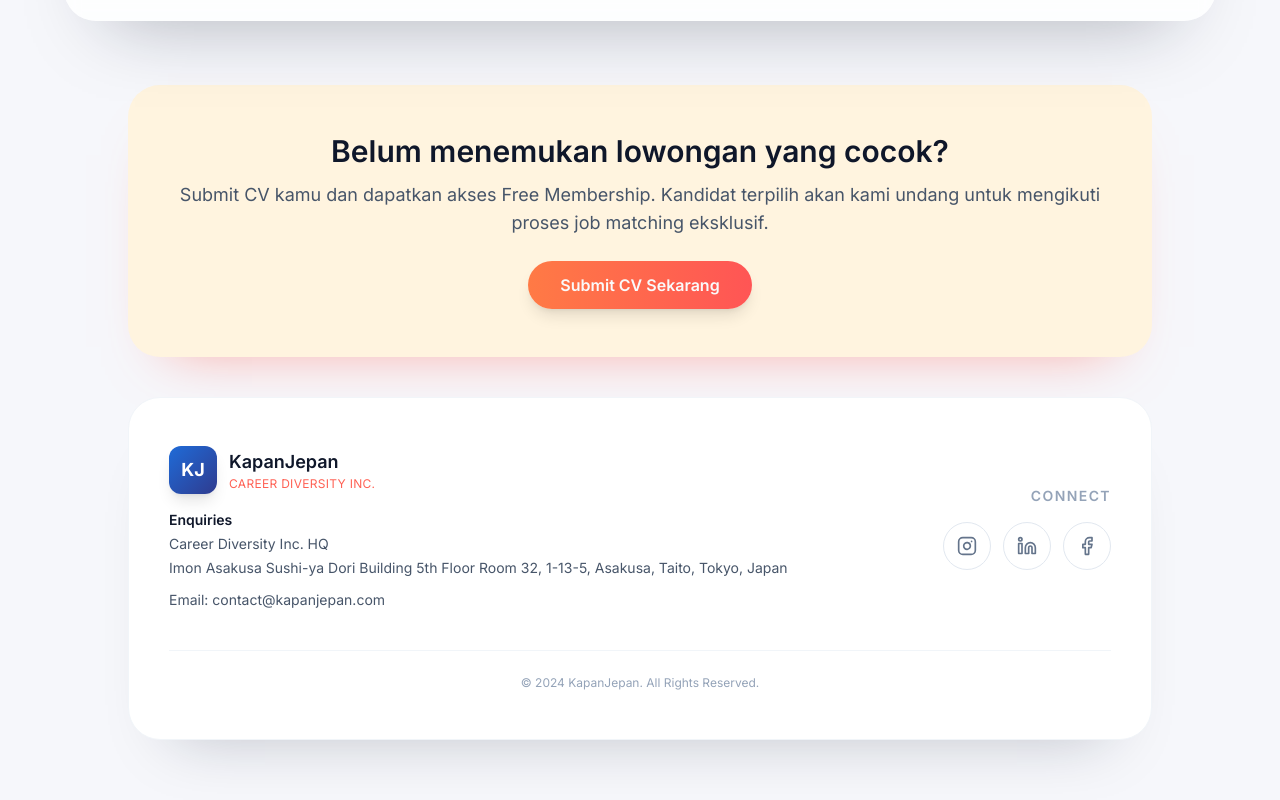
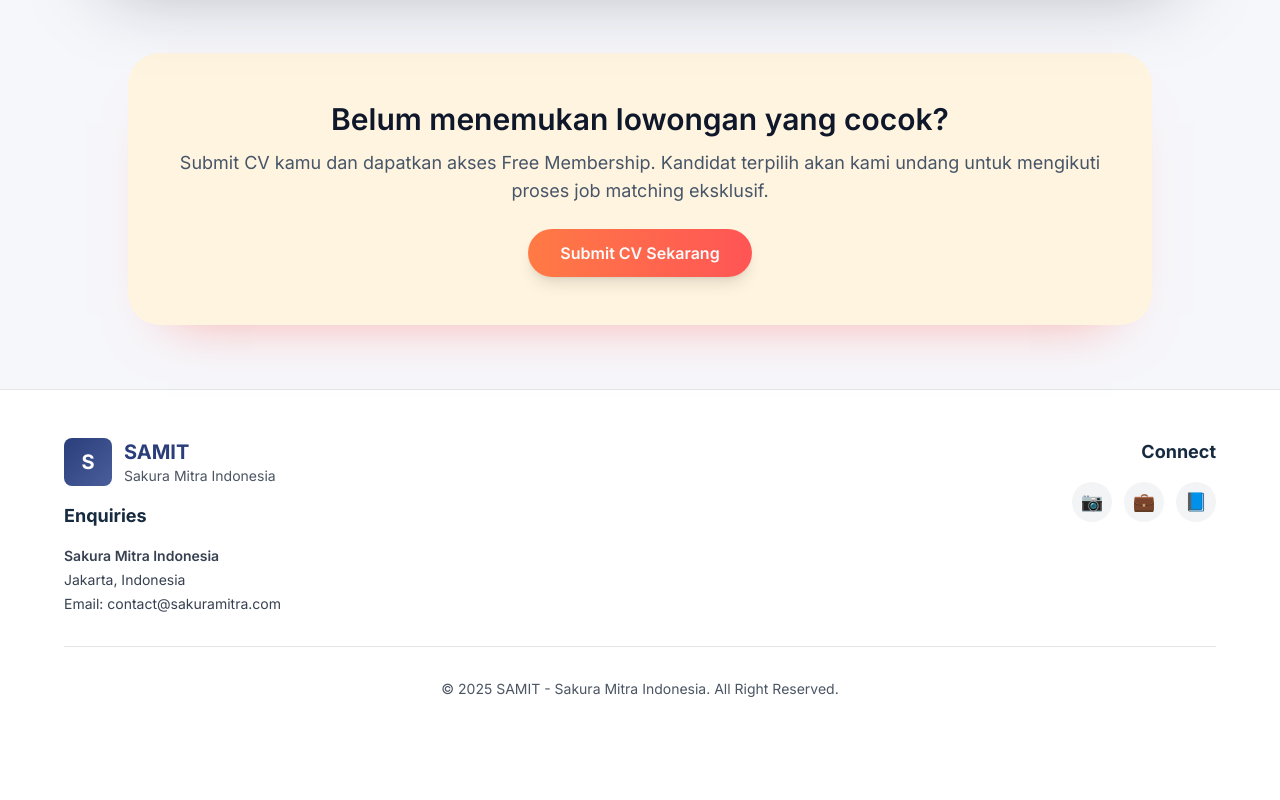
Before and after one commit to bimapopo345/samit-jobportal2, a Next.js app: page /jobs in a window 1280 px wide. Shown: the part 844-1644 px from the top of the page. After the commit the page ends 1591 px from the top, so only its background shows below. Built offline with nearby package versions, Linux system fonts and the light colour scheme; no server answers; the database is empty.

Commit message:
Redesign Companies

```diff
--- a/app/companies/page.tsx
+++ b/app/companies/page.tsx
@@ -59,110 +59,109 @@
   return (
     <>
       <Header />
-      <main className="flex-1 bg-gradient-to-br from-white via-purple-50/30 to-pink-50/30 min-h-screen">
-        {/* Page Header - COLORFUL GRADIENT */}
-        <section className="bg-gradient-to-br from-purple-400 via-pink-400 to-indigo-400 py-16 px-4 relative overflow-hidden">
-          <div className="absolute inset-0 bg-white/10 backdrop-blur-sm"></div>
-          <div className="absolute top-10 left-10 w-72 h-72 bg-white/20 rounded-full blur-3xl"></div>
-          <div className="absolute bottom-10 right-10 w-96 h-96 bg-purple-300/30 rounded-full blur-3xl"></div>
+      <main className="flex-1 bg-slate-50 min-h-screen">
+        {/* Hero Section */}
+        <section
+          className="relative isolate overflow-hidden bg-slate-900"
+          style={{
+            backgroundImage:
+              "url('https://images.unsplash.com/photo-1486406146926-c627a92ad1ab?auto=format&fit=crop&w=1920&q=80')",
+            backgroundSize: "cover",
+            backgroundPosition: "center",
+          }}
+        >
+          <div className="absolute inset-0 bg-slate-900/65" />
+          <div className="absolute inset-0 bg-gradient-to-b from-slate-900/20 via-slate-900/60 to-slate-900/80" />
 
-          <div className="container mx-auto max-w-6xl relative">
-            <div className="text-center">
-              <div className="inline-flex items-center gap-2 mb-4 px-4 py-2 bg-white/20 backdrop-blur-sm rounded-full border border-white/30">
+          <div className="relative z-10 px-4 py-20 sm:py-24">
+            <div className="container mx-auto max-w-6xl text-center">
+              <div className="inline-flex items-center gap-2 mb-6 px-4 py-2 bg-white/10 backdrop-blur-sm rounded-full border border-white/20">
                 <Building2 className="h-5 w-5 text-white" />
-                <span className="text-sm font-bold text-white">Perusahaan Partner</span>
+                <span className="text-sm font-semibold text-white">Partner Companies</span>
               </div>
-              <h1 className="text-5xl font-black text-white mb-3 drop-shadow-lg">Daftar Perusahaan</h1>
-              <p className="text-xl text-white/95 font-medium">
-                {count ? `🌟 ${count} perusahaan terverifikasi siap merekrut Anda!` : '🔍 Mencari perusahaan terbaik...'}
+              <h1 className="text-4xl font-semibold leading-tight sm:text-5xl lg:text-6xl text-white mb-4">
+                Temukan Perusahaan <span className="text-[#ff6154]">Terbaik</span>
+              </h1>
+              <p className="text-xl text-white/90 max-w-2xl mx-auto">
+                {count ? `${count} perusahaan terverifikasi siap merekrut talenta terbaik Indonesia` : 'Mencari perusahaan terbaik untuk karir Anda'}
               </p>
             </div>
           </div>
         </section>
 
-        {/* Search Bar - COLORFUL */}
-        <section className="container mx-auto max-w-6xl px-4 py-8">
-          <form className="flex gap-3 bg-gradient-to-r from-purple-50 to-pink-50 p-6 rounded-2xl shadow-lg border border-purple-100" action="/companies" method="get">
+        {/* Search Section */}
+        <section className="container mx-auto max-w-5xl px-4 -mt-8 relative z-10">
+          <div className="bg-white rounded-2xl shadow-xl p-6 border border-slate-100">
+            <form className="flex gap-3" action="/companies" method="get">
               <div className="flex-1 relative">
-              <Search className="absolute left-3 top-3.5 h-5 w-5 text-purple-500" />
+                <Search className="pointer-events-none absolute left-4 top-1/2 h-5 w-5 -translate-y-1/2 text-slate-400" />
                 <Input
                   type="text"
                   name="search"
-                placeholder="🔍 Cari perusahaan impian Anda..."
+                  placeholder="Cari nama perusahaan atau industri..."
                   defaultValue={searchParams.search}
-                className="pl-10 h-12 border-purple-200 focus:border-purple-400 font-medium text-gray-800 bg-white/80"
+                  className="h-12 rounded-full border border-transparent bg-slate-50 pl-12 text-sm font-medium text-slate-700 transition focus:border-slate-200 focus:bg-white focus:ring-2 focus:ring-[#ff6154]/60"
                 />
               </div>
               <Button
                 type="submit"
-              className="bg-gradient-to-r from-purple-500 to-pink-500 hover:from-pink-500 hover:to-purple-500 text-white font-bold px-8 shadow-lg hover:shadow-xl transition-all hover:scale-105"
+                className="h-12 rounded-full bg-gradient-to-r from-[#ff7a45] to-[#ff5555] px-6 text-sm font-semibold shadow-lg transition hover:from-[#ff5555] hover:to-[#ff7a45] hover:shadow-xl"
               >
-              <Search className="mr-2 h-4 w-4" />
-              Cari Perusahaan
+                Cari
               </Button>
             </form>
+          </div>
         </section>
 
-        {/* Companies Grid - COLORFUL */}
-        <section className="container mx-auto max-w-6xl px-4 pb-12 bg-white/30 backdrop-blur-sm rounded-3xl">
+        {/* Companies Grid */}
+        <section className="container mx-auto max-w-6xl px-4 py-12">
           <div className="mb-8 text-center">
-            <h2 className="text-3xl font-black text-gray-900">
-              🏢 Temukan{" "}
-              <span className="bg-gradient-to-r from-purple-600 to-pink-600 bg-clip-text text-transparent">
-                Perusahaan Terbaik
-              </span>
+            <h2 className="text-3xl font-bold text-slate-900 mb-2">
+              Perusahaan Partner
             </h2>
+            <p className="text-slate-600">
+              Bergabunglah dengan perusahaan-perusahaan terkemuka di Indonesia
+            </p>
           </div>
 
           {organizations && organizations.length > 0 ? (
             <>
-              <div className="grid grid-cols-1 md:grid-cols-2 lg:grid-cols-3 gap-8">
-                {organizations.map((org, index) => {
-                  const gradients = [
-                    "from-blue-50 to-indigo-50",
-                    "from-purple-50 to-pink-50",
-                    "from-green-50 to-emerald-50",
-                    "from-orange-50 to-red-50",
-                    "from-cyan-50 to-teal-50",
-                    "from-yellow-50 to-amber-50",
-                  ];
-                  const gradient = gradients[index % gradients.length];
-
-                  return (
+              <div className="grid grid-cols-1 md:grid-cols-2 lg:grid-cols-3 gap-6">
+                {organizations.map((org) => (
                   <Link key={org.id} href={`/companies/${org.slug}`}>
-                      <div className={`bg-gradient-to-br ${gradient} rounded-2xl shadow-lg hover:shadow-2xl transition-all hover:-translate-y-1 p-6 h-full border border-white/50`}>
+                    <div className="bg-white rounded-xl shadow-sm hover:shadow-lg transition-all hover:-translate-y-1 p-6 h-full border border-slate-100">
                       {/* Company Header */}
                       <div className="flex items-start gap-4 mb-4">
                         {org.logo_url ? (
                           <img
                             src={org.logo_url}
                             alt={org.display_name}
-                              className="h-16 w-16 rounded-xl object-cover shadow-md border-2 border-white"
+                            className="h-12 w-12 rounded-lg object-cover"
                           />
                         ) : (
-                            <div className="h-16 w-16 rounded-xl bg-gradient-to-br from-purple-400 to-pink-400 flex items-center justify-center shadow-md">
-                              <Building2 className="h-8 w-8 text-white" />
+                          <div className="h-12 w-12 rounded-lg bg-gradient-to-br from-[#2B3E7C] to-[#4B5E9C] flex items-center justify-center">
+                            <Building2 className="h-6 w-6 text-white" />
                           </div>
                         )}
                         <div className="flex-1">
-                            <h3 className="font-bold text-xl text-gray-900 line-clamp-1">
+                          <h3 className="font-semibold text-lg text-slate-900 line-clamp-1">
                             {org.display_name}
                           </h3>
                           {org.industry && (
-                              <p className="text-sm text-gray-700 font-medium">{org.industry}</p>
+                            <p className="text-sm text-slate-600">{org.industry}</p>
                           )}
                         </div>
                       </div>
 
                       {/* Description */}
                       {org.description && (
-                        <p className="text-gray-600 text-sm line-clamp-3 mb-4">
+                        <p className="text-slate-600 text-sm line-clamp-3 mb-4">
                           {org.description}
                         </p>
                       )}
 
                       {/* Company Info */}
-                      <div className="space-y-2 text-sm text-gray-500">
+                      <div className="space-y-2 text-sm text-slate-500 mb-4">
                         {org.address && (
                           <div className="flex items-center gap-2">
                             <MapPin className="h-4 w-4" />
@@ -184,32 +183,31 @@
                         {org.website && (
                           <div className="flex items-center gap-2">
                             <Globe className="h-4 w-4" />
-                            <span className="line-clamp-1">{org.website}</span>
+                            <span className="line-clamp-1">{org.website.replace(/^https?:\/\//, '')}</span>
                           </div>
                         )}
                       </div>
 
                       {/* Active Jobs Badge */}
-                        <div className="mt-4 pt-4 border-t">
-                          <Badge variant="secondary" className="w-full justify-center">
-                            <Briefcase className="h-3 w-3 mr-1" />
-                            {jobCountMap[org.id] || 0} lowongan aktif
-                          </Badge>
+                      <div className="mt-auto pt-4 border-t border-slate-100">
+                        <div className="flex items-center justify-center gap-1 text-sm text-slate-600">
+                          <Briefcase className="h-4 w-4 text-[#ff6154]" />
+                          <span className="font-medium">{jobCountMap[org.id] || 0} lowongan aktif</span>
+                        </div>
                       </div>
                     </div>
                   </Link>
-                  );
-                })}
+                ))}
               </div>
 
-              {/* Pagination - COLORFUL */}
+              {/* Pagination */}
               {totalPages > 1 && (
-                <div className="mt-8 flex justify-center gap-2 bg-gradient-to-r from-purple-50 to-pink-50 p-6 rounded-2xl shadow-lg">
+                <div className="mt-12 flex justify-center gap-2">
                   {page > 1 && (
                     <Button
                       variant="outline"
                       asChild
-                      className="border-purple-300 text-purple-700 hover:bg-purple-100 font-bold"
+                      className="border-slate-200 text-slate-600 hover:bg-slate-50"
                     >
                       <Link href={`/companies?page=${page - 1}${
                         searchParams.search ? `&search=${searchParams.search}` : ''
@@ -239,8 +237,8 @@
                           size="icon"
                           asChild
                           className={page === pageNum
-                            ? "bg-gradient-to-r from-purple-600 to-pink-600 text-white font-bold border-0 shadow-lg"
-                            : "border-purple-300 text-purple-700 hover:bg-purple-100 font-bold"
+                            ? "bg-[#2B3E7C] text-white border-0 hover:bg-[#1e2a5a]"
+                            : "border-slate-200 text-slate-600 hover:bg-slate-50"
                           }
                         >
                           <Link href={`/companies?page=${pageNum}${
@@ -257,7 +255,7 @@
                     <Button
                       variant="outline"
                       asChild
-                      className="border-purple-300 text-purple-700 hover:bg-purple-100 font-bold"
+                      className="border-slate-200 text-slate-600 hover:bg-slate-50"
                     >
                       <Link href={`/companies?page=${page + 1}${
                         searchParams.search ? `&search=${searchParams.search}` : ''
@@ -270,21 +268,70 @@
               )}
             </>
           ) : (
-            <div className="text-center py-12">
-              <Building2 className="mx-auto h-12 w-12 text-purple-400 mb-4" />
-              <p className="text-gray-700 font-semibold mb-4">Tidak ada perusahaan yang ditemukan</p>
+            <div className="text-center py-16">
+              <Building2 className="mx-auto h-16 w-16 text-slate-400 mb-6" />
+              <h3 className="text-xl font-semibold text-slate-900 mb-2">Tidak ada perusahaan yang ditemukan</h3>
+              <p className="text-slate-600 mb-6">Coba gunakan kata kunci pencarian yang berbeda</p>
               {searchParams.search && (
                 <Button
                   asChild
                   variant="outline"
-                  className="border-purple-300 text-purple-700 hover:bg-purple-100 font-bold"
+                  className="border-slate-200 text-slate-600 hover:bg-slate-50"
                 >
-                  <Link href="/companies">🔄 Hapus Pencarian</Link>
+                  <Link href="/companies">Hapus Pencarian</Link>
                 </Button>
               )}
             </div>
           )}
         </section>
+
+        {/* Footer */}
+        <footer className="bg-white border-t py-12 px-4">
+          <div className="container mx-auto max-w-6xl">
+            <div className="grid grid-cols-1 md:grid-cols-2 gap-8 mb-8">
+              {/* Left - Logo & Info */}
+              <div>
+                <div className="flex items-center gap-3 mb-4">
+                  <div className="w-12 h-12 bg-gradient-to-br from-[#2B3E7C] to-[#4B5E9C] rounded-lg flex items-center justify-center">
+                    <span className="text-white font-bold text-xl">S</span>
+                  </div>
+                  <div>
+                    <div className="font-bold text-xl text-[#2B3E7C]">SAMIT</div>
+                    <div className="text-sm text-gray-600">Sakura Mitra Indonesia</div>
+                  </div>
+                </div>
+
+                <h3 className="font-bold text-lg mb-4">Enquiries</h3>
+                <div className="text-sm text-gray-700 space-y-1">
+                  <p className="font-semibold">Sakura Mitra Indonesia</p>
+                  <p>Jakarta, Indonesia</p>
+                  <p className="mt-4">Email: contact@sakuramitra.com</p>
+                </div>
+              </div>
+
+              {/* Right - Connect */}
+              <div className="text-right">
+                <h3 className="font-bold text-lg mb-4">Connect</h3>
+                <div className="flex gap-3 justify-end">
+                  <div className="w-10 h-10 bg-gray-100 rounded-full flex items-center justify-center hover:bg-gray-200 transition-colors cursor-pointer">
+                    <span className="text-lg">📷</span>
+                  </div>
+                  <div className="w-10 h-10 bg-gray-100 rounded-full flex items-center justify-center hover:bg-gray-200 transition-colors cursor-pointer">
+                    <span className="text-lg">💼</span>
+                  </div>
+                  <div className="w-10 h-10 bg-gray-100 rounded-full flex items-center justify-center hover:bg-gray-200 transition-colors cursor-pointer">
+                    <span className="text-lg">📘</span>
+                  </div>
+                </div>
+              </div>
+            </div>
+
+            {/* Bottom */}
+            <div className="border-t pt-8 text-center text-sm text-gray-600">
+              <p>© 2025 SAMIT - Sakura Mitra Indonesia. All Right Reserved.</p>
+            </div>
+          </div>
+        </footer>
       </main>
     </>
   );
--- a/app/jobs/page.tsx
+++ b/app/jobs/page.tsx
@@ -21,9 +21,6 @@
   ChevronLeft,
   ChevronRight,
   Filter,
-  Instagram,
-  Linkedin,
-  Facebook,
   ChevronDown,
 } from "lucide-react";
 import Link from "next/link";
@@ -347,6 +344,7 @@
           </div>
         </section>
 
+        {/* CTA Section */}
         <section className="px-4 pb-16">
           <div className="mx-auto flex w-full max-w-5xl flex-col gap-10">
             <div className="rounded-[32px] bg-[#fff4df] px-10 py-12 text-center shadow-[0_30px_55px_-40px_rgba(255,97,84,0.6)]">
@@ -365,70 +363,56 @@
                 <Link href="/auth/sign-up">Submit CV Sekarang</Link>
               </Button>
             </div>
+          </div>
+        </section>
 
-            <div className="rounded-[32px] border border-slate-100 bg-white px-10 py-12 shadow-[0_40px_60px_-45px_rgba(15,23,42,0.25)]">
-              <div className="flex flex-col gap-10 md:flex-row md:items-center md:justify-between">
-                <div className="space-y-4">
-                  <div className="flex items-center gap-3">
-                    <div className="flex h-12 w-12 items-center justify-center rounded-xl bg-gradient-to-br from-[#1f6bd8] to-[#2f3b8f] text-lg font-bold text-white shadow-lg">
-                      KJ
-                    </div>
-                    <div>
-                      <p className="text-lg font-semibold text-slate-900">
-                        KapanJepan
-                      </p>
-                      <p className="text-xs uppercase tracking-wide text-[#ff6154]">
-                        Career Diversity Inc.
-                      </p>
-                    </div>
+        {/* Footer */}
+        <footer className="bg-white border-t py-12 px-4">
+          <div className="container mx-auto max-w-6xl">
+            <div className="grid grid-cols-1 md:grid-cols-2 gap-8 mb-8">
+              {/* Left - Logo & Info */}
+              <div>
+                <div className="flex items-center gap-3 mb-4">
+                  <div className="w-12 h-12 bg-gradient-to-br from-[#2B3E7C] to-[#4B5E9C] rounded-lg flex items-center justify-center">
+                    <span className="text-white font-bold text-xl">S</span>
                   </div>
-
-                  <div className="space-y-1 text-sm text-slate-600">
-                    <p className="font-semibold text-slate-900">Enquiries</p>
-                    <p>Career Diversity Inc. HQ</p>
-                    <p>
-                      Imon Asakusa Sushi-ya Dori Building 5th Floor Room 32,
-                      1-13-5, Asakusa, Taito, Tokyo, Japan
-                    </p>
-                    <p className="pt-2">Email: contact@kapanjepan.com</p>
+                  <div>
+                    <div className="font-bold text-xl text-[#2B3E7C]">SAMIT</div>
+                    <div className="text-sm text-gray-600">Sakura Mitra Indonesia</div>
                   </div>
                 </div>
 
-                <div className="flex flex-col items-start gap-4 md:items-end">
-                  <p className="text-sm font-semibold uppercase tracking-widest text-slate-400">
-                    Connect
-                  </p>
-                  <div className="flex items-center gap-3">
-                    <a
-                      href="https://www.instagram.com"
-                      className="flex h-12 w-12 items-center justify-center rounded-full border border-slate-200 text-slate-500 transition hover:border-[#ff6154] hover:text-[#ff6154]"
-                      aria-label="Instagram"
-                    >
-                      <Instagram className="h-5 w-5" />
-                    </a>
-                    <a
-                      href="https://www.linkedin.com"
-                      className="flex h-12 w-12 items-center justify-center rounded-full border border-slate-200 text-slate-500 transition hover:border-[#ff6154] hover:text-[#ff6154]"
-                      aria-label="LinkedIn"
-                    >
-                      <Linkedin className="h-5 w-5" />
-                    </a>
-                    <a
-                      href="https://www.facebook.com"
-                      className="flex h-12 w-12 items-center justify-center rounded-full border border-slate-200 text-slate-500 transition hover:border-[#ff6154] hover:text-[#ff6154]"
-                      aria-label="Facebook"
-                    >
-                      <Facebook className="h-5 w-5" />
-                    </a>
+                <h3 className="font-bold text-lg mb-4">Enquiries</h3>
+                <div className="text-sm text-gray-700 space-y-1">
+                  <p className="font-semibold">Sakura Mitra Indonesia</p>
+                  <p>Jakarta, Indonesia</p>
+                  <p className="mt-4">Email: contact@sakuramitra.com</p>
+                </div>
+              </div>
+
+              {/* Right - Connect */}
+              <div className="text-right">
+                <h3 className="font-bold text-lg mb-4">Connect</h3>
+                <div className="flex gap-3 justify-end">
+                  <div className="w-10 h-10 bg-gray-100 rounded-full flex items-center justify-center hover:bg-gray-200 transition-colors cursor-pointer">
+                    <span className="text-lg">📷</span>
+                  </div>
+                  <div className="w-10 h-10 bg-gray-100 rounded-full flex items-center justify-center hover:bg-gray-200 transition-colors cursor-pointer">
+                    <span className="text-lg">💼</span>
+                  </div>
+                  <div className="w-10 h-10 bg-gray-100 rounded-full flex items-center justify-center hover:bg-gray-200 transition-colors cursor-pointer">
+                    <span className="text-lg">📘</span>
                   </div>
                 </div>
               </div>
-              <div className="mt-10 border-t border-slate-100 pt-6 text-center text-xs text-slate-400">
-                © 2024 KapanJepan. All Rights Reserved.
-              </div>
+            </div>
+
+            {/* Bottom */}
+            <div className="border-t pt-8 text-center text-sm text-gray-600">
+              <p>© 2025 SAMIT - Sakura Mitra Indonesia. All Right Reserved.</p>
             </div>
           </div>
-        </section>
+        </footer>
       </main>
     </>
   );
--- a/components/jobs/job-filters.tsx
+++ b/components/jobs/job-filters.tsx
@@ -216,8 +216,10 @@
           <label
             key={option.value}
             className={cn(
-              "flex cursor-pointer items-center gap-3 rounded-xl border border-transparent p-3 text-sm font-medium text-slate-600 transition hover:border-[#ffd7cc] hover:bg-[#fff3ef]",
-              value === option.value && "border-[#ffb6a8] bg-[#fff3ef] text-slate-800"
+              "flex cursor-pointer items-center gap-3 rounded-xl border p-3 text-sm font-medium transition",
+              value === option.value
+                ? "border-[#ffb6a8] bg-[#fff3ef] text-slate-800"
+                : "border-slate-200 bg-slate-50 text-slate-600 hover:border-[#ffd7cc] hover:bg-[#fff3ef]"
             )}
           >
             <RadioGroupItem
```
Also changed, not shown: components/jobs/job-search-bar.tsx (+7 -7 lines). Lines whose indentation alone changed are shown as unchanged.
